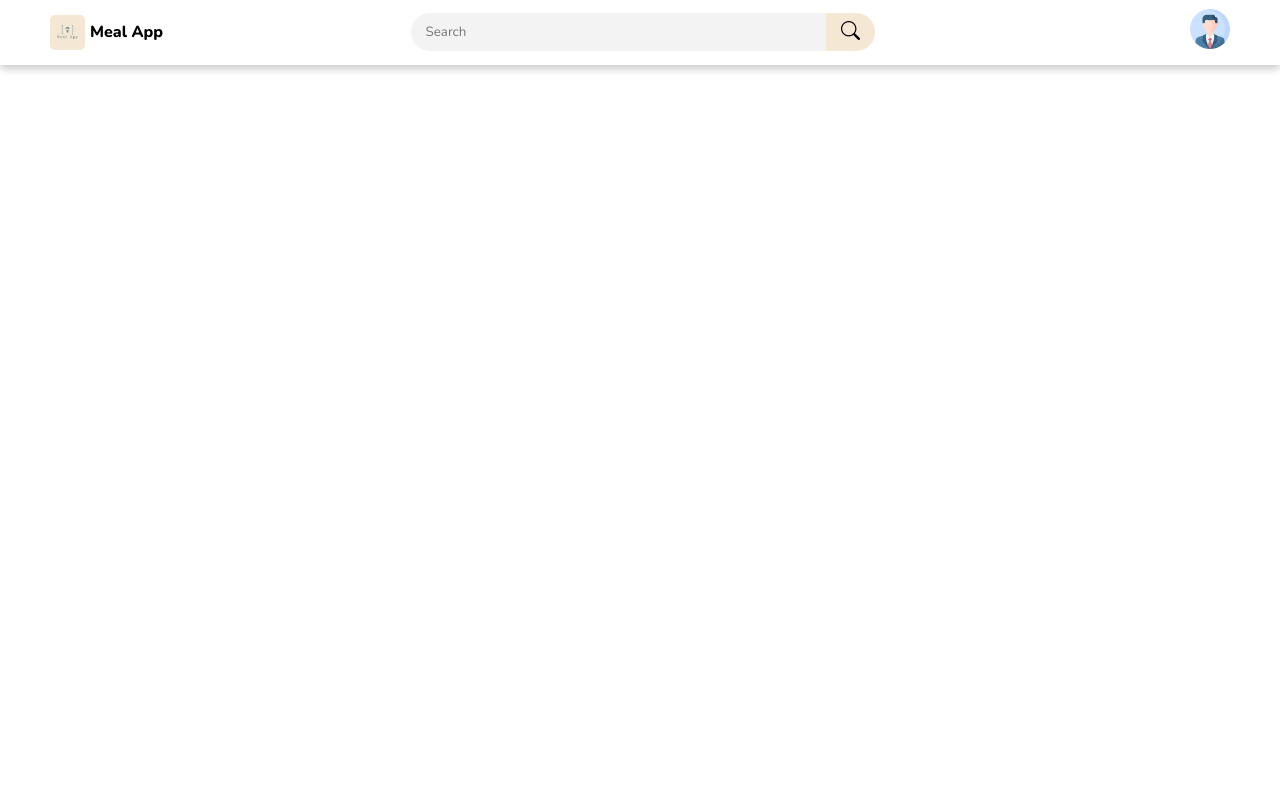
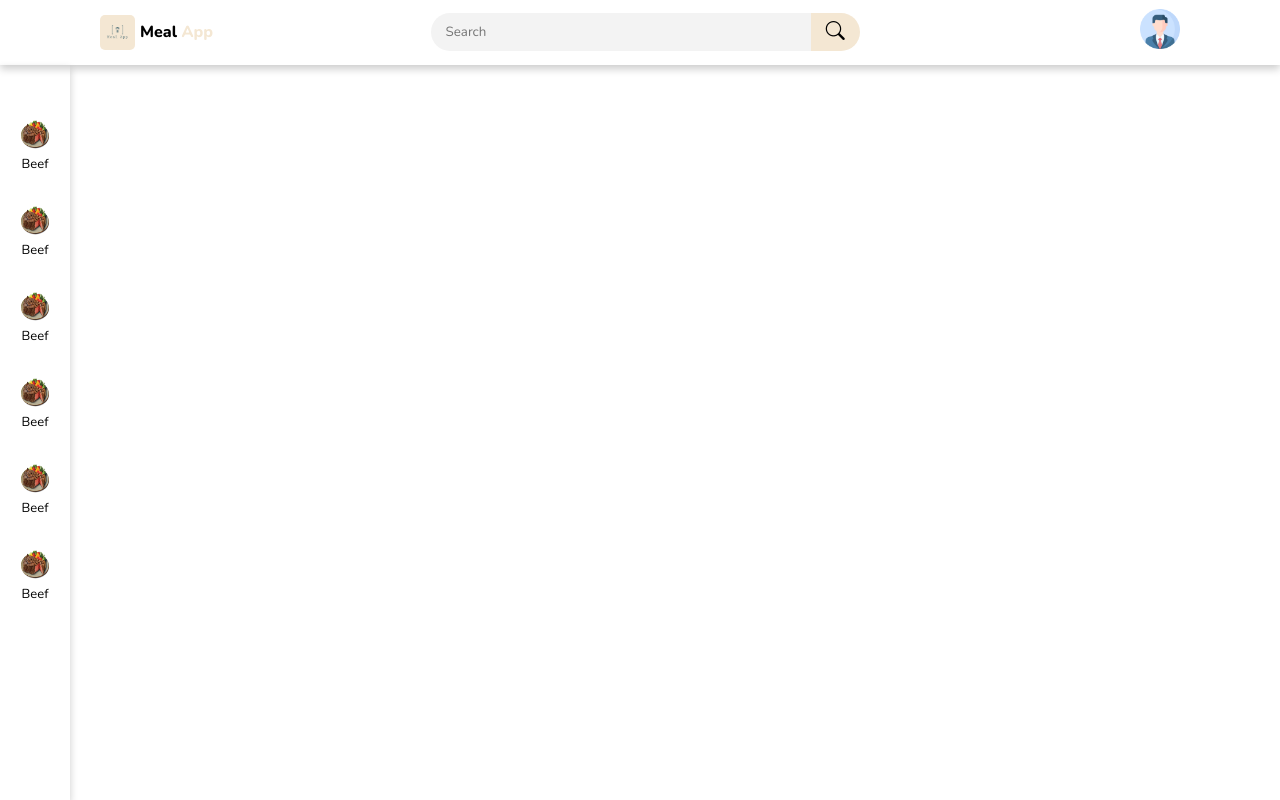
Before and after one commit to Shisui6/meal-app, a website built with webpack: page src/index.html in a window 1280 px wide. Built offline with nearby package versions, Linux system fonts and the light colour scheme.

Commit message:
Create and style sidebar

```diff
--- a/package.json
+++ b/package.json
@@ -22,7 +22,7 @@
   "bugs": {
     "url": "https://github.com/Shisui6/meal-app/issues"
   },
-  "homepage": "https://github.com/Shisui6/meal-app",
+  "homepage": "https://shisui6.github.io/meal-app",
   "devDependencies": {
     "@babel/plugin-transform-modules-commonjs": "^7.19.6",
     "babel-eslint": "^10.1.0",
--- a/src/index.html
+++ b/src/index.html
@@ -15,7 +15,7 @@
     <nav>
       <div class="logo">
         <img id="logo" alt="logo">
-        <p>Meal App</p>
+        <p>Meal <span>App</span></p>
       </div>
       <form class="search">
         <input type="text" placeholder="Search">
@@ -26,5 +26,31 @@
       </div>
     </nav>
   </header>
+  <div class="sidebar">
+    <div>
+      <img class="beef" alt="beef">
+      <p>Beef</p>
+    </div>
+    <div>
+      <img class="beef" alt="beef">
+      <p>Beef</p>
+    </div>
+    <div>
+      <img class="beef" alt="beef">
+      <p>Beef</p>
+    </div>
+    <div>
+      <img class="beef" alt="beef">
+      <p>Beef</p>
+    </div>
+    <div>
+      <img class="beef" alt="beef">
+      <p>Beef</p>
+    </div>
+    <div>
+      <img class="beef" alt="beef">
+      <p>Beef</p>
+    </div>
+  </div>
 </body>
 </html>
--- a/src/index.js
+++ b/src/index.js
@@ -3,9 +3,15 @@ import './style.css';
 import 'bootstrap-icons/font/bootstrap-icons.css';
 import logoImg from './images/logo.png';
 import profileImg from './images/profile.png';
+import beefImg from './images/beef.png';
 
 const logo = document.getElementById('logo');
 const profile = document.getElementById('profile');
+const beefArr = document.getElementsByClassName('beef');
 
 logo.src = logoImg;
 profile.src = profileImg;
+for (let i = 0; i < beefArr.length; i += 1) {
+  const element = beefArr[i];
+  element.src = beefImg;
+}
--- a/src/style.css
+++ b/src/style.css
@@ -12,8 +12,11 @@ body {
 
 /* Header */
 header {
+  position: fixed;
+  width: 100%;
+  top: 0;
   height: 65px;
-  padding: 5px 50px;
+  padding: 5px 100px;
   box-shadow: 0 4px 8px 0 rgba(0, 0, 0, 0.2);
 }
 
@@ -39,6 +42,10 @@ nav {
   font-weight: 800;
 }
 
+.logo span {
+  color: #f4e7d3;
+}
+
 .search {
   width: 40%;
   display: flex;
@@ -56,11 +63,15 @@ nav {
   background-color: #f3f3f3;
 }
 
+button {
+  border: none;
+  background: none;
+}
+
 .search button {
   padding: 6px 15px;
   border-top-right-radius: 20px;
   border-bottom-right-radius: 20px;
-  border: none;
   background-color: #f4e7d3;
   font-size: 19px;
   cursor: pointer;
@@ -76,3 +87,41 @@ nav {
   height: 40px;
   width: 40px;
 }
+
+/* Sidebar */
+.sidebar {
+  position: fixed;
+  left: 0;
+  margin-top: 65px;
+  width: 70px;
+  padding: 40px 0;
+  height: calc(100vh - 65px);
+  box-shadow: 0 4px 8px 0 rgba(0, 0, 0, 0.2);
+}
+
+.sidebar img {
+  width: 30px;
+  height: 30px;
+  margin-bottom: 5px;
+}
+
+.sidebar p {
+  margin-top: 0;
+  font-size: 13px;
+}
+
+.sidebar div {
+  display: flex;
+  flex-direction: column;
+  justify-content: center;
+  align-items: center;
+  cursor: pointer;
+  padding-top: 15px;
+  border-radius: 15px;
+  margin-bottom: 5px;
+  transition: 0.3s;
+}
+
+.sidebar > div:hover {
+  background-color: #f2f2f2;
+}
```
Also changed, not shown: README.md, dist/38b6388ded473ea7a6d4.png (added), dist/index.html, dist/main.js, src/images/beef.png (added).
